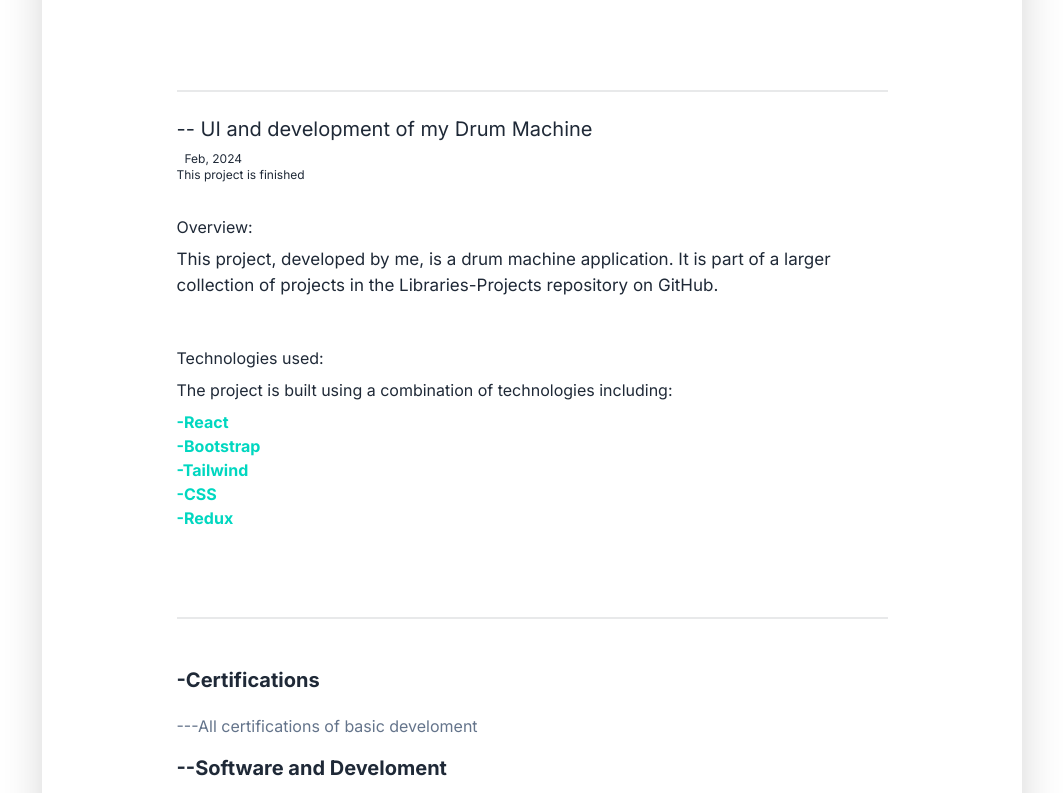
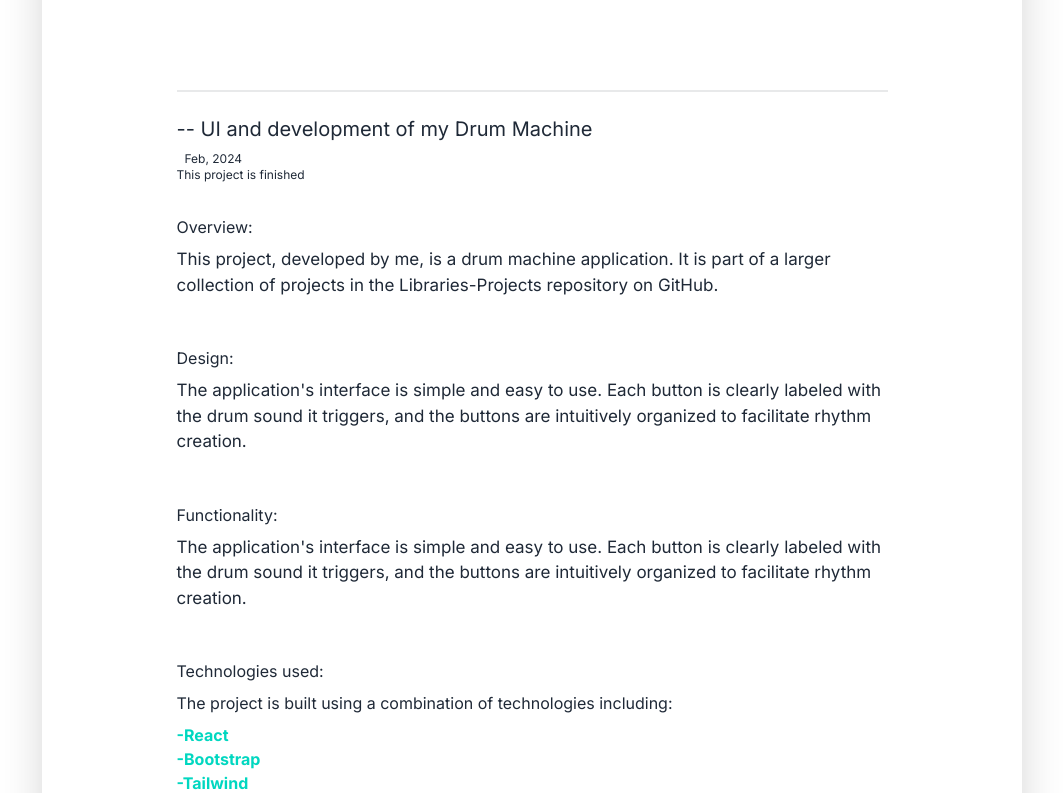
Before and after one commit to GuillerFuentec/porfolio, a Next.js app: page /about in a window 1280 px wide. Shown: the part 2147-2940 px from the top of the page, without its empty margins (108-1171 px from the left). Built offline with nearby package versions, Linux system fonts and the light colour scheme.

Commit message:
Update: show exp data from an obj

```diff
--- a/src/pages/about/index.jsx
+++ b/src/pages/about/index.jsx
@@ -84,11 +84,7 @@ export default function About() {
                     </li>
                   </ul>
                 </div>
-                {/* Projecto 1 */}
                 <div>
-                  {/* ******************** */}
-                  {/* CNADTED */}
-                  {/* ******************** */}
                   <h2 className="text-xl font-bold mb-4">-Experience</h2>
                   {exp.map((experience, index) => {
                     return (
@@ -105,9 +101,23 @@ export default function About() {
                           </span>
                           <br />
                           <h3>Overview:</h3>
+                          <p className="mt-2 mb-6">{experience.overview}</p>
+                          {"design" in experience ? (
+                            <>
+                              <h3 className="mt-8">Design:</h3>
                               <p className="mt-2 mb-6">
-                            {experience.overview}
+                                {experience.design}
                               </p>
+                            </>
+                          ) : null}
+                          {"funtionality" in experience ? (
+                            <>
+                              <h3 className="mt-8">Functionality:</h3>
+                              <p className="mt-2 mb-6">
+                                {experience.design}
+                              </p>
+                            </>
+                          ) : null}
                           <h5 className="mt-2 mb-2">Technologies used:</h5>
                           <h6 className="mt-2 mb-2">
                             The project is built using a combination of
@@ -115,11 +125,13 @@ export default function About() {
                           </h6>
                           <ul>
                             {experience.tech.map((tecnology, index) => {
-                            return (<li key={index}>
+                              return (
+                                <li key={index}>
                                   <strong className="text-accent">
                                     {tecnology}
                                   </strong>
-                            </li>)
+                                </li>
+                              );
                             })}
                           </ul>
                         </li>
```
Also changed, not shown: src/data/experience.js (line endings or trailing spaces). Lines whose indentation alone changed are shown as unchanged.
